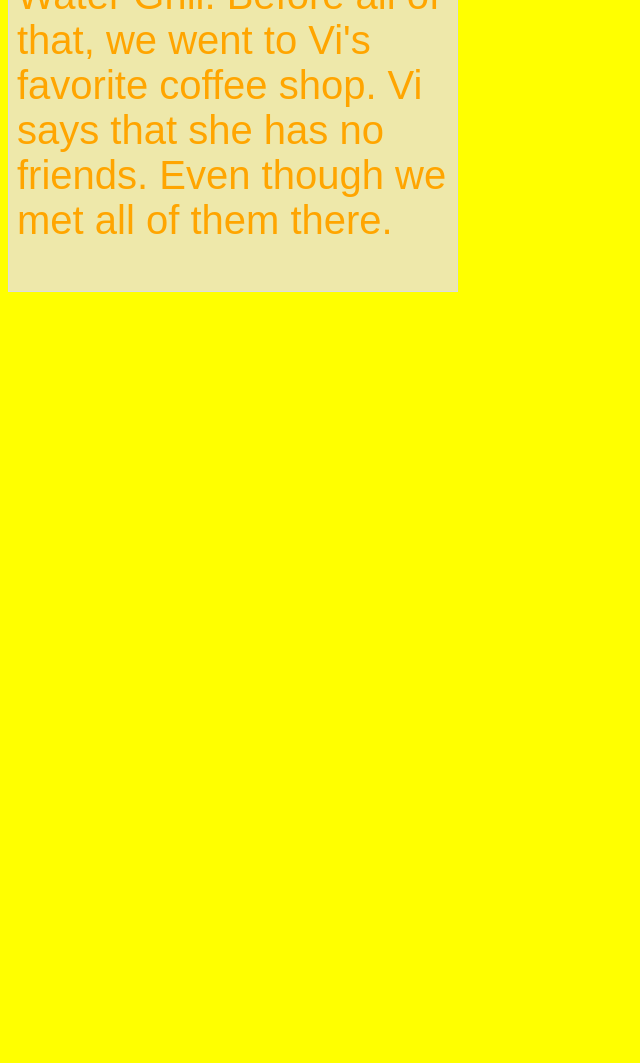
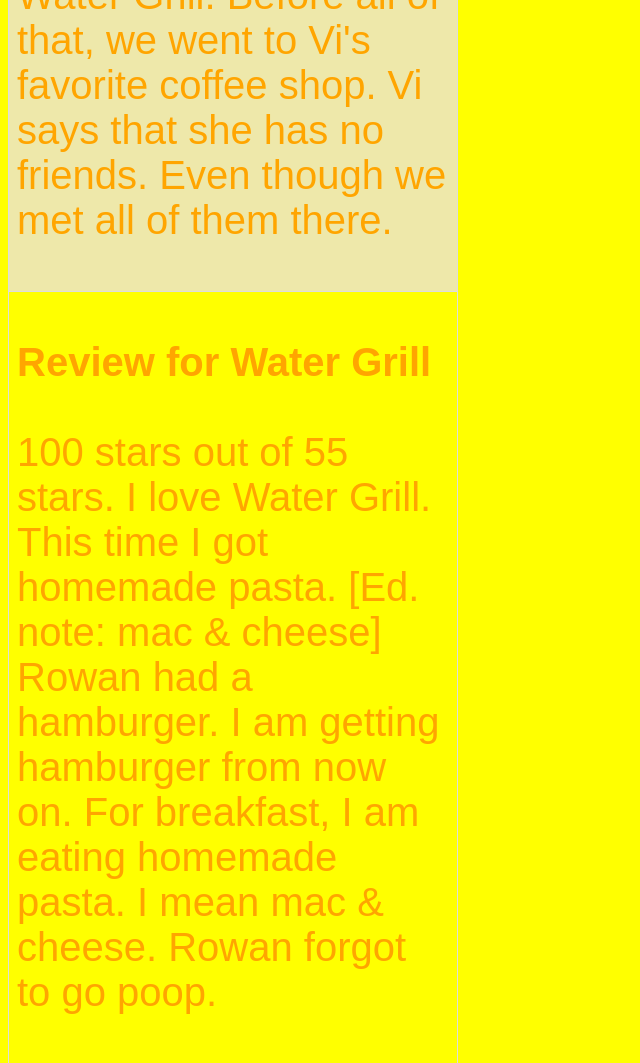
Before and after one commit to sosnogorsk/KidYelp, a plain HTML site: page index.html in a window 1280 px wide. Shown: the part 641-1704 px from the top of the page, without its empty margins (0-640 px from the left). Before the commit the page ends 941 px from the top, so only its background shows below. Drawn offline with Linux system fonts and the light colour scheme.

Commit message:
Update index.html

```diff
--- a/index.html
+++ b/index.html
@@ -36,6 +36,10 @@ tr:hover {background-color: orangered;}
     <tr> <td><p><b>Review for Vi&#39s Babysitting Services</b><br><br>
 10 stars out of 5 stars. Vivi got really grumpy because Rowan wanted her to go back to her work at the library. I just got another book, two actually.
   Rowan pooped. We went to Water Grill. Before all of that, we went to Vi's favorite coffee shop. Vi says that she has no friends. Even though we met all of them there.</b></p></td></tr>
-</table>
+<tr> <td><p><b>Review for Water Grill</b><br><br></b>100 stars out of 55 stars. I love Water Grill. This time I got homemade pasta. [Ed. note: mac &amp; cheese]
+  Rowan had a hamburger. I am getting hamburger from now on. For breakfast, I am eating homemade pasta. I mean
+  mac &amp; cheese. Rowan forgot to go poop.</p></td></tr>
+
+  </table>
 </body>
 </html>
```
